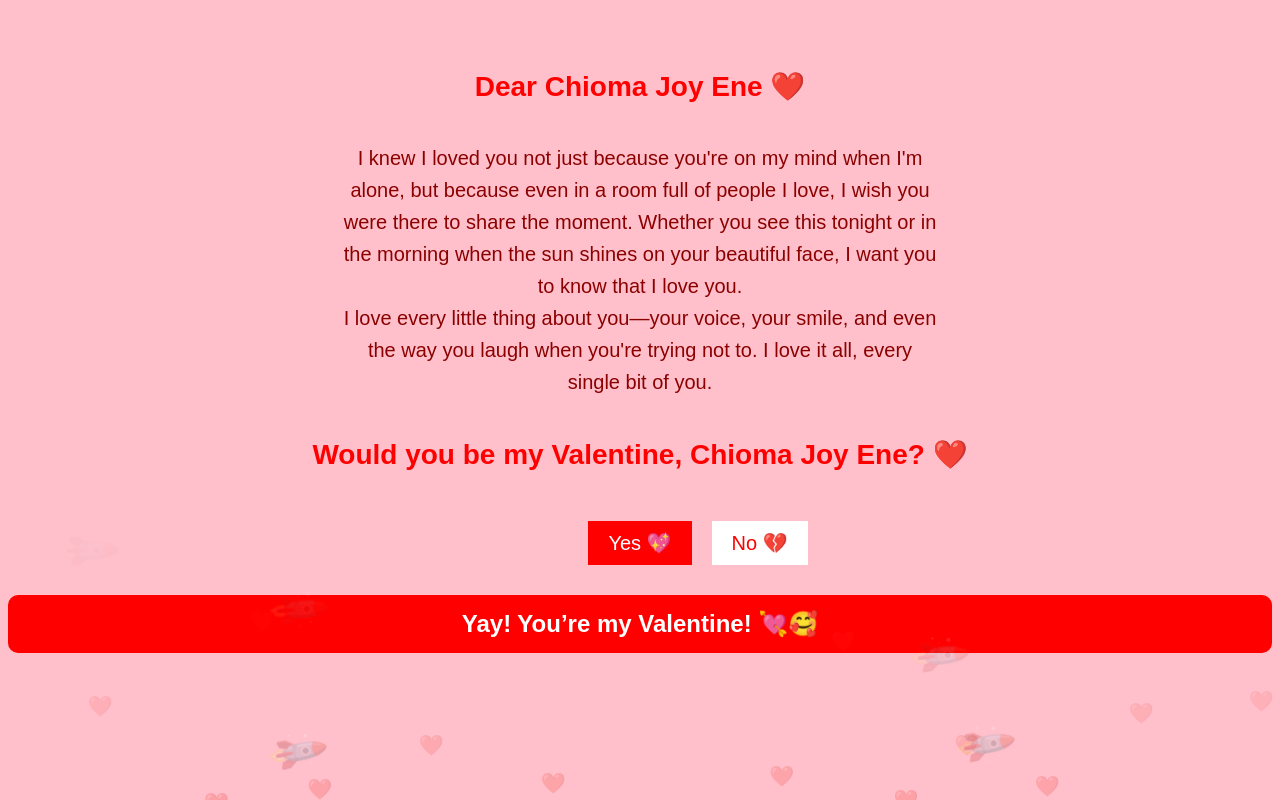
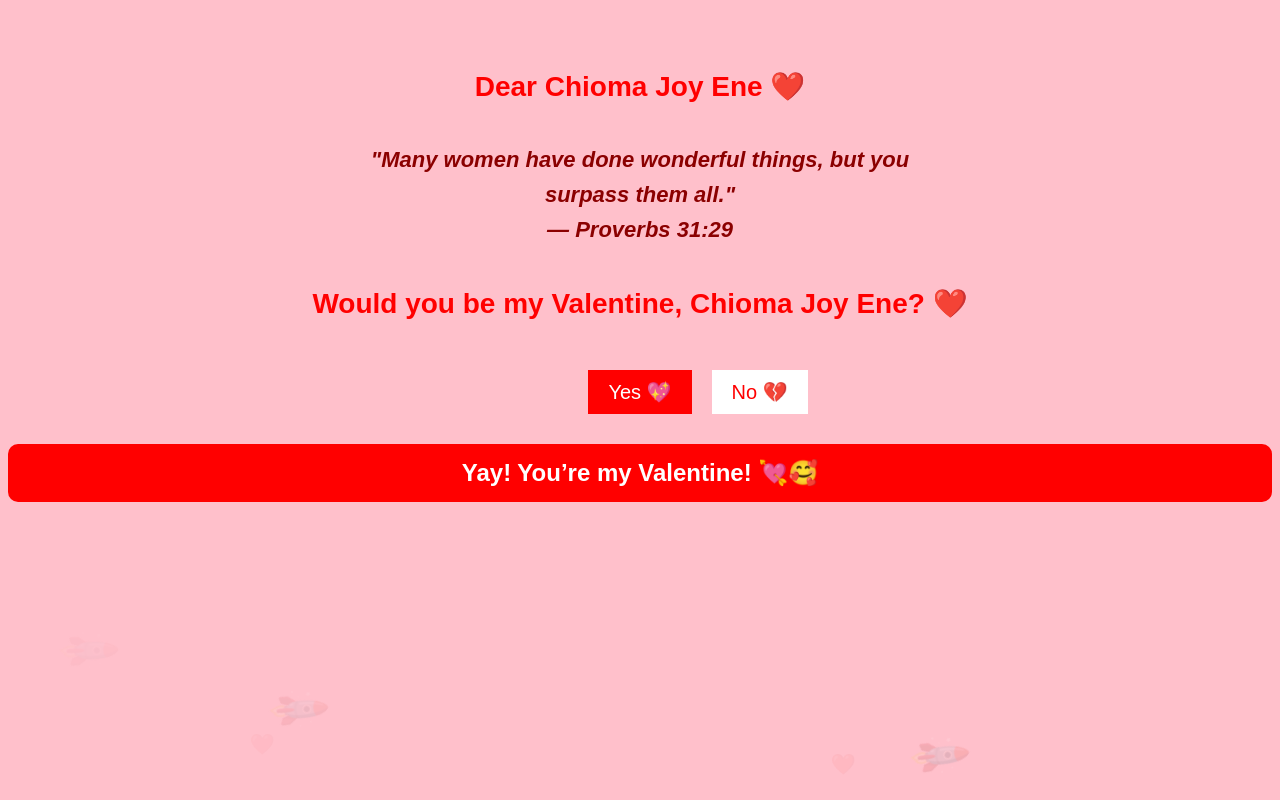
Before and after one commit to stephenesu/valentine-surprise, a plain HTML site: page index.html in a window 1280 px wide. Both pictures are taken after a click on the button "Yes 💖". Shown: the top 800 px of the page. Drawn offline with Linux system fonts and the light colour scheme.

Commit message:
Update index.html

```diff
--- a/index.html
+++ b/index.html
@@ -18,11 +18,13 @@
             padding: 20px;
         }
         p {
-            font-size: 20px;
+            font-size: 22px;
             max-width: 600px;
             margin: 0 auto;
             line-height: 1.6;
             color: darkred;
+            font-style: italic;
+            font-weight: bold;
         }
         #question {
             font-size: 28px;
@@ -65,7 +67,7 @@
             position: absolute;
             font-size: 20px;
             color: red;
-            animation: floatUp 4s linear infinite;
+            animation: floatUp 4s linear forwards;
         }
         @keyframes floatUp {
             from { transform: translateY(100vh); opacity: 1; }
@@ -75,7 +77,7 @@
         .rocket {
             position: absolute;
             font-size: 40px;
-            animation: rocketFly 3s ease-out infinite;
+            animation: rocketFly 3s ease-out forwards;
         }
         @keyframes rocketFly {
             from { transform: translateY(100vh) rotate(0deg); opacity: 1; }
@@ -86,15 +88,7 @@
 <body>
 
     <h1>Dear Chioma Joy Ene ❤️</h1>
-    <p>
-        I knew I loved you not just because you're on my mind when I'm alone, but because even in a room full of people I love,
-        I wish you were there to share the moment. Whether you see this tonight or in the morning when the sun shines on your
-        beautiful face, I want you to know that I love you.
-    </p>
-    <p>
-        I love every little thing about you—your voice, your smile, and even the way you laugh when you're trying not to.
-        I love it all, every single bit of you.
-    </p>
+    <p>"Many women have done wonderful things, but you surpass them all." <br> — Proverbs 31:29</p>
 
     <h1 id="question">Would you be my Valentine, Chioma Joy Ene? ❤️</h1>
 
@@ -130,6 +124,8 @@
                 heart.innerHTML = "❤️";
                 heart.className = "heart";
                 heart.style.left = Math.random() * 100 + "vw";
+                heart.style.bottom = "0px";
+                heart.style.position = "absolute";
                 heart.style.animationDuration = Math.random() * 3 + 2 + "s";
                 document.body.appendChild(heart);
                 setTimeout(() => heart.remove(), 4000);
@@ -142,6 +138,8 @@
                 rocket.innerHTML = "🚀";
                 rocket.className = "rocket";
                 rocket.style.left = Math.random() * 100 + "vw";
+                rocket.style.bottom = "0px";
+                rocket.style.position = "absolute";
                 rocket.style.animationDuration = Math.random() * 2 + 3 + "s";
                 document.body.appendChild(rocket);
                 setTimeout(() => rocket.remove(), 5000);
```
